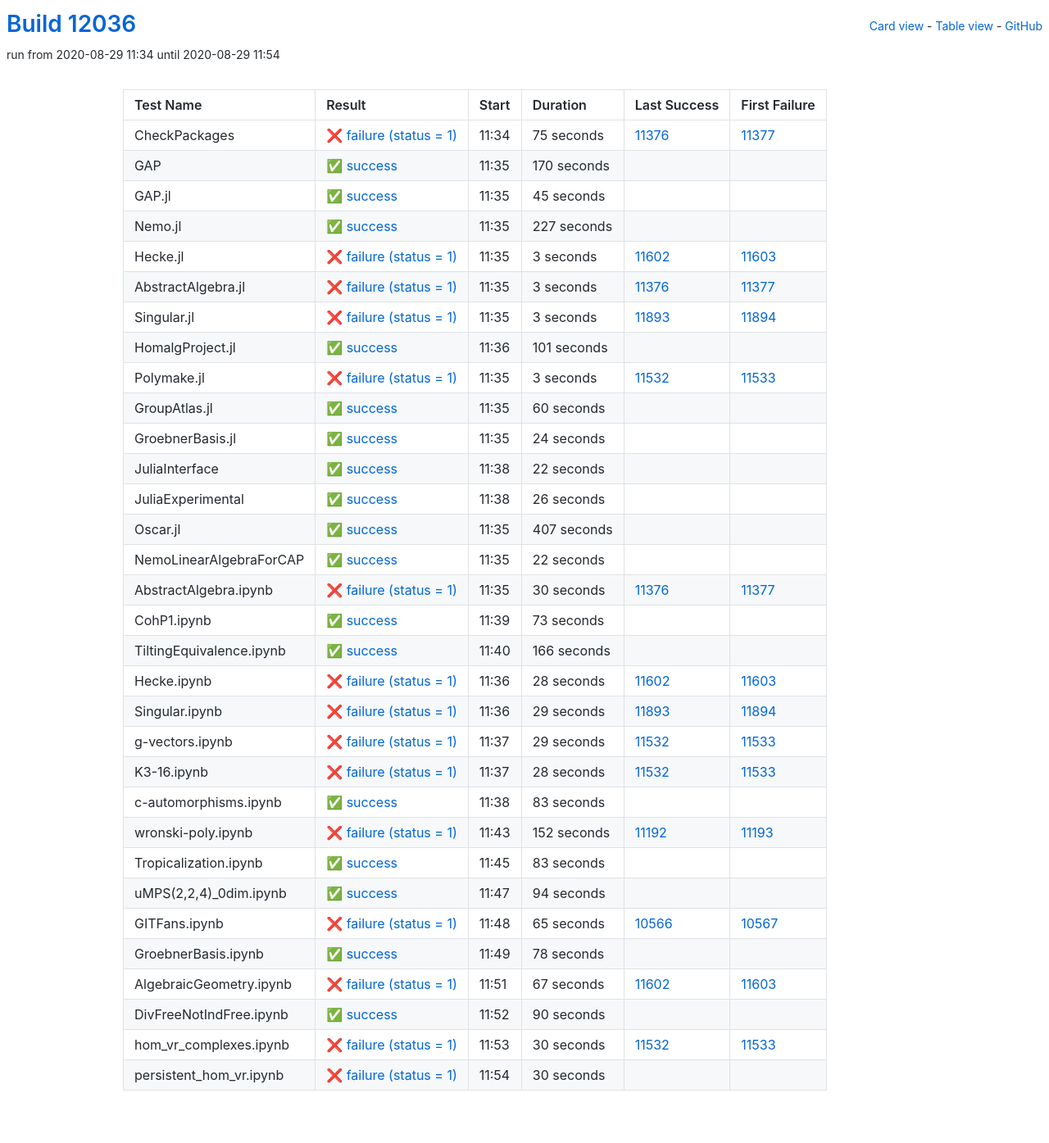
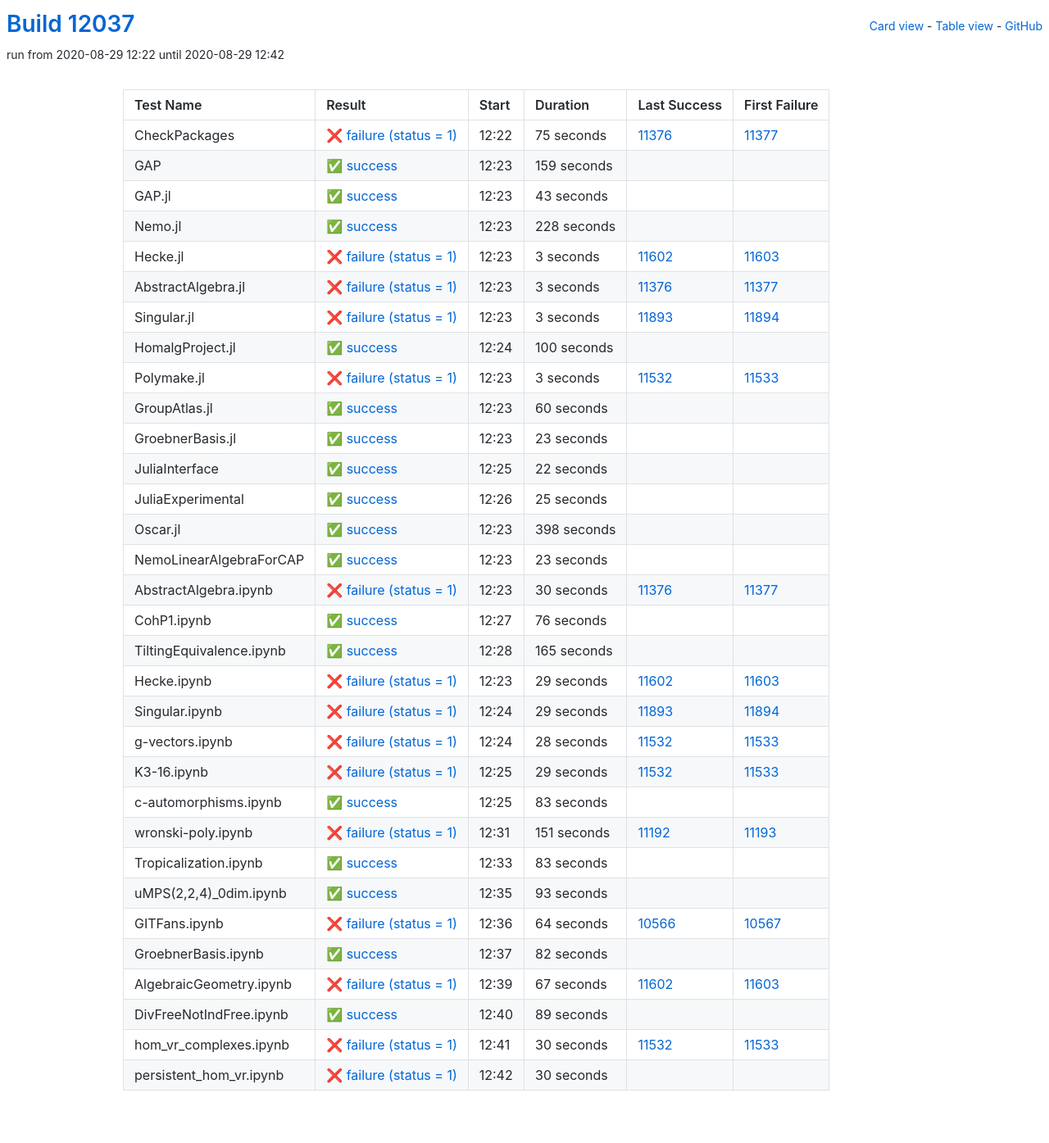
Before and after one commit to oscar-system/oscar-ci-status, a Jekyll site: the page built from table.html, in a window 1280 px wide. Shown: the whole page at 82% size. Built offline with Jekyll 4.4.1, drawn with Linux system fonts in a browser that asks for light colours.

Commit message:
Build #12037

```diff
--- a/_data/ci.yml
+++ b/_data/ci.yml
@@ -1,6 +1,6 @@
 ---
-build: 12036
-build_url: https://oscarci.mathematik.uni-kl.de/job/oscar/12036/
+build: 12037
+build_url: https://oscarci.mathematik.uni-kl.de/job/oscar/12037/
 job: oscar
 organization: oscar-system
 repo: oscar-ci-status
@@ -8,8 +8,8 @@
 tests:
 - name: CheckPackages
   id: checkpackages
-  log: https://oscarci.mathematik.uni-kl.de/job/oscar/12036/artifact/logs/build-12036/CheckPackages.log
-  start: 2020-08-29 11:34
+  log: https://oscarci.mathematik.uni-kl.de/job/oscar/12037/artifact/logs/build-12037/CheckPackages.log
+  start: 2020-08-29 12:22
   success: false
   exitcode: 1
   status: failure
@@ -20,44 +20,44 @@
   first_failure_url: https://oscarci.mathematik.uni-kl.de/job/oscar/11377/
 - name: GAP
   id: gap
-  log: https://oscarci.mathematik.uni-kl.de/job/oscar/12036/artifact/logs/build-12036/GAP.log
-  start: 2020-08-29 11:35
+  log: https://oscarci.mathematik.uni-kl.de/job/oscar/12037/artifact/logs/build-12037/GAP.log
+  start: 2020-08-29 12:23
   success: true
   exitcode: 0
   status: success
-  duration: 170
+  duration: 159
   last_success: false
   last_success_url:
   first_failure: false
   first_failure_url:
 - name: GAP.jl
   id: gap-jl
-  log: https://oscarci.mathematik.uni-kl.de/job/oscar/12036/artifact/logs/build-12036/GAP.jl.log
-  start: 2020-08-29 11:35
+  log: https://oscarci.mathematik.uni-kl.de/job/oscar/12037/artifact/logs/build-12037/GAP.jl.log
+  start: 2020-08-29 12:23
   success: true
   exitcode: 0
   status: success
-  duration: 45
+  duration: 43
   last_success: false
   last_success_url:
   first_failure: false
   first_failure_url:
 - name: Nemo.jl
   id: nemo-jl
-  log: https://oscarci.mathematik.uni-kl.de/job/oscar/12036/artifact/logs/build-12036/Nemo.jl.log
-  start: 2020-08-29 11:35
+  log: https://oscarci.mathematik.uni-kl.de/job/oscar/12037/artifact/logs/build-12037/Nemo.jl.log
+  start: 2020-08-29 12:23
   success: true
   exitcode: 0
   status: success
-  duration: 227
+  duration: 228
   last_success: false
   last_success_url:
   first_failure: false
   first_failure_url:
 - name: Hecke.jl
   id: hecke-jl
-  log: https://oscarci.mathematik.uni-kl.de/job/oscar/12036/artifact/logs/build-12036/Hecke.jl.log
-  start: 2020-08-29 11:35
+  log: https://oscarci.mathematik.uni-kl.de/job/oscar/12037/artifact/logs/build-12037/Hecke.jl.log
+  start: 2020-08-29 12:23
   success: false
   exitcode: 1
   status: failure
@@ -68,8 +68,8 @@
   first_failure_url: https://oscarci.mathematik.uni-kl.de/job/oscar/11603/
 - name: AbstractAlgebra.jl
   id: abstractalgebra-jl
-  log: https://oscarci.mathematik.uni-kl.de/job/oscar/12036/artifact/logs/build-12036/AbstractAlgebra.jl.log
-  start: 2020-08-29 11:35
+  log: https://oscarci.mathematik.uni-kl.de/job/oscar/12037/artifact/logs/build-12037/AbstractAlgebra.jl.log
+  start: 2020-08-29 12:23
   success: false
   exitcode: 1
   status: failure
@@ -80,8 +80,8 @@
   first_failure_url: https://oscarci.mathematik.uni-kl.de/job/oscar/11377/
 - name: Singular.jl
   id: singular-jl
-  log: https://oscarci.mathematik.uni-kl.de/job/oscar/12036/artifact/logs/build-12036/Singular.jl.log
-  start: 2020-08-29 11:35
+  log: https://oscarci.mathematik.uni-kl.de/job/oscar/12037/artifact/logs/build-12037/Singular.jl.log
+  start: 2020-08-29 12:23
   success: false
   exitcode: 1
   status: failure
@@ -92,20 +92,20 @@
   first_failure_url: https://oscarci.mathematik.uni-kl.de/job/oscar/11894/
 - name: HomalgProject.jl
   id: homalgproject-jl
-  log: https://oscarci.mathematik.uni-kl.de/job/oscar/12036/artifact/logs/build-12036/HomalgProject.jl.log
-  start: 2020-08-29 11:36
+  log: https://oscarci.mathematik.uni-kl.de/job/oscar/12037/artifact/logs/build-12037/HomalgProject.jl.log
+  start: 2020-08-29 12:24
   success: true
   exitcode: 0
   status: success
-  duration: 101
+  duration: 100
   last_success: false
   last_success_url:
   first_failure: false
   first_failure_url:
 - name: Polymake.jl
   id: polymake-jl
-  log: https://oscarci.mathematik.uni-kl.de/job/oscar/12036/artifact/logs/build-12036/Polymake.jl.log
-  start: 2020-08-29 11:35
+  log: https://oscarci.mathematik.uni-kl.de/job/oscar/12037/artifact/logs/build-12037/Polymake.jl.log
+  start: 2020-08-29 12:23
   success: false
   exitcode: 1
   status: failure
@@ -116,8 +116,8 @@
   first_failure_url: https://oscarci.mathematik.uni-kl.de/job/oscar/11533/
 - name: GroupAtlas.jl
   id: groupatlas-jl
-  log: https://oscarci.mathematik.uni-kl.de/job/oscar/12036/artifact/logs/build-12036/GroupAtlas.jl.log
-  start: 2020-08-29 11:35
+  log: https://oscarci.mathematik.uni-kl.de/job/oscar/12037/artifact/logs/build-12037/GroupAtlas.jl.log
+  start: 2020-08-29 12:23
   success: true
   exitcode: 0
   status: success
@@ -128,20 +128,20 @@
   first_failure_url:
 - name: GroebnerBasis.jl
   id: groebnerbasis-jl
-  log: https://oscarci.mathematik.uni-kl.de/job/oscar/12036/artifact/logs/build-12036/GroebnerBasis.jl.log
-  start: 2020-08-29 11:35
+  log: https://oscarci.mathematik.uni-kl.de/job/oscar/12037/artifact/logs/build-12037/GroebnerBasis.jl.log
+  start: 2020-08-29 12:23
   success: true
   exitcode: 0
   status: success
-  duration: 24
+  duration: 23
   last_success: false
   last_success_url:
   first_failure: false
   first_failure_url:
 - name: JuliaInterface
   id: juliainterface
-  log: https://oscarci.mathematik.uni-kl.de/job/oscar/12036/artifact/logs/build-12036/JuliaInterface.log
-  start: 2020-08-29 11:38
+  log: https://oscarci.mathematik.uni-kl.de/job/oscar/12037/artifact/logs/build-12037/JuliaInterface.log
+  start: 2020-08-29 12:25
   success: true
   exitcode: 0
   status: success
@@ -152,44 +152,44 @@
   first_failure_url:
 - name: JuliaExperimental
   id: juliaexperimental
-  log: https://oscarci.mathematik.uni-kl.de/job/oscar/12036/artifact/logs/build-12036/JuliaExperimental.log
-  start: 2020-08-29 11:38
+  log: https://oscarci.mathematik.uni-kl.de/job/oscar/12037/artifact/logs/build-12037/JuliaExperimental.log
+  start: 2020-08-29 12:26
   success: true
   exitcode: 0
   status: success
-  duration: 26
+  duration: 25
   last_success: false
   last_success_url:
   first_failure: false
   first_failure_url:
 - name: Oscar.jl
   id: oscar-jl
-  log: https://oscarci.mathematik.uni-kl.de/job/oscar/12036/artifact/logs/build-12036/Oscar.jl.log
-  start: 2020-08-29 11:35
+  log: https://oscarci.mathematik.uni-kl.de/job/oscar/12037/artifact/logs/build-12037/Oscar.jl.log
+  start: 2020-08-29 12:23
   success: true
   exitcode: 0
   status: success
-  duration: 407
+  duration: 398
   last_success: false
   last_success_url:
   first_failure: false
   first_failure_url:
 - name: NemoLinearAlgebraForCAP
   id: nemolinearalgebraforcap
-  log: https://oscarci.mathematik.uni-kl.de/job/oscar/12036/artifact/logs/build-12036/NemoLinearAlgebraForCAP.log
-  start: 2020-08-29 11:35
+  log: https://oscarci.mathematik.uni-kl.de/job/oscar/12037/artifact/logs/build-12037/NemoLinearAlgebraForCAP.log
+  start: 2020-08-29 12:23
   success: true
   exitcode: 0
   status: success
-  duration: 22
+  duration: 23
   last_success: false
   last_success_url:
   first_failure: false
   first_failure_url:
 - name: AbstractAlgebra.ipynb
   id: abstractalgebra-ipynb
-  log: https://oscarci.mathematik.uni-kl.de/job/oscar/12036/artifact/logs/build-12036/AbstractAlgebra.ipynb.log
-  start: 2020-08-29 11:35
+  log: https://oscarci.mathematik.uni-kl.de/job/oscar/12037/artifact/logs/build-12037/AbstractAlgebra.ipynb.log
+  start: 2020-08-29 12:23
   success: false
   exitcode: 1
   status: failure
@@ -200,44 +200,44 @@
   first_failure_url: https://oscarci.mathematik.uni-kl.de/job/oscar/11377/
 - name: CohP1.ipynb
   id: cohp1-ipynb
-  log: https://oscarci.mathematik.uni-kl.de/job/oscar/12036/artifact/logs/build-12036/CohP1.ipynb.log
-  start: 2020-08-29 11:39
+  log: https://oscarci.mathematik.uni-kl.de/job/oscar/12037/artifact/logs/build-12037/CohP1.ipynb.log
+  start: 2020-08-29 12:27
   success: true
   exitcode: 0
   status: success
-  duration: 73
+  duration: 76
   last_success: false
   last_success_url:
   first_failure: false
   first_failure_url:
 - name: TiltingEquivalence.ipynb
   id: tiltingequivalence-ipynb
-  log: https://oscarci.mathematik.uni-kl.de/job/oscar/12036/artifact/logs/build-12036/TiltingEquivalence.ipynb.log
-  start: 2020-08-29 11:40
+  log: https://oscarci.mathematik.uni-kl.de/job/oscar/12037/artifact/logs/build-12037/TiltingEquivalence.ipynb.log
+  start: 2020-08-29 12:28
   success: true
   exitcode: 0
   status: success
-  duration: 166
+  duration: 165
   last_success: false
   last_success_url:
   first_failure: false
   first_failure_url:
 - name: Hecke.ipynb
   id: hecke-ipynb
-  log: https://oscarci.mathematik.uni-kl.de/job/oscar/12036/artifact/logs/build-12036/Hecke.ipynb.log
-  start: 2020-08-29 11:36
+  log: https://oscarci.mathematik.uni-kl.de/job/oscar/12037/artifact/logs/build-12037/Hecke.ipynb.log
+  start: 2020-08-29 12:23
   success: false
   exitcode: 1
   status: failure
-  duration: 28
+  duration: 29
   last_success: 11602
   last_success_url: https://oscarci.mathematik.uni-kl.de/job/oscar/11602/
   first_failure: 11603
   first_failure_url: https://oscarci.mathematik.uni-kl.de/job/oscar/11603/
 - name: Singular.ipynb
   id: singular-ipynb
-  log: https://oscarci.mathematik.uni-kl.de/job/oscar/12036/artifact/logs/build-12036/Singular.ipynb.log
-  start: 2020-08-29 11:36
+  log: https://oscarci.mathematik.uni-kl.de/job/oscar/12037/artifact/logs/build-12037/Singular.ipynb.log
+  start: 2020-08-29 12:24
   success: false
   exitcode: 1
   status: failure
@@ -248,8 +248,20 @@
   first_failure_url: https://oscarci.mathematik.uni-kl.de/job/oscar/11894/
 - name: g-vectors.ipynb
   id: g-vectors-ipynb
-  log: https://oscarci.mathematik.uni-kl.de/job/oscar/12036/artifact/logs/build-12036/g-vectors.ipynb.log
-  start: 2020-08-29 11:37
+  log: https://oscarci.mathematik.uni-kl.de/job/oscar/12037/artifact/logs/build-12037/g-vectors.ipynb.log
+  start: 2020-08-29 12:24
+  success: false
+  exitcode: 1
+  status: failure
+  duration: 28
+  last_success: 11532
+  last_success_url: https://oscarci.mathematik.uni-kl.de/job/oscar/11532/
+  first_failure: 11533
+  first_failure_url: https://oscarci.mathematik.uni-kl.de/job/oscar/11533/
+- name: K3-16.ipynb
+  id: k3-16-ipynb
+  log: https://oscarci.mathematik.uni-kl.de/job/oscar/12037/artifact/logs/build-12037/K3-16.ipynb.log
+  start: 2020-08-29 12:25
   success: false
   exitcode: 1
   status: failure
@@ -258,22 +270,10 @@
   last_success_url: https://oscarci.mathematik.uni-kl.de/job/oscar/11532/
   first_failure: 11533
   first_failure_url: https://oscarci.mathematik.uni-kl.de/job/oscar/11533/
-- name: K3-16.ipynb
-  id: k3-16-ipynb
-  log: https://oscarci.mathematik.uni-kl.de/job/oscar/12036/artifact/logs/build-12036/K3-16.ipynb.log
-  start: 2020-08-29 11:37
-  success: false
-  exitcode: 1
-  status: failure
-  duration: 28
-  last_success: 11532
-  last_success_url: https://oscarci.mathematik.uni-kl.de/job/oscar/11532/
-  first_failure: 11533
-  first_failure_url: https://oscarci.mathematik.uni-kl.de/job/oscar/11533/
 - name: c-automorphisms.ipynb
   id: c-automorphisms-ipynb
-  log: https://oscarci.mathematik.uni-kl.de/job/oscar/12036/artifact/logs/build-12036/c-automorphisms.ipynb.log
-  start: 2020-08-29 11:38
+  log: https://oscarci.mathematik.uni-kl.de/job/oscar/12037/artifact/logs/build-12037/c-automorphisms.ipynb.log
+  start: 2020-08-29 12:25
   success: true
   exitcode: 0
   status: success
@@ -284,20 +284,20 @@
   first_failure_url:
 - name: wronski-poly.ipynb
   id: wronski-poly-ipynb
-  log: https://oscarci.mathematik.uni-kl.de/job/oscar/12036/artifact/logs/build-12036/wronski-poly.ipynb.log
-  start: 2020-08-29 11:43
+  log: https://oscarci.mathematik.uni-kl.de/job/oscar/12037/artifact/logs/build-12037/wronski-poly.ipynb.log
+  start: 2020-08-29 12:31
   success: false
   exitcode: 1
   status: failure
-  duration: 152
+  duration: 151
   last_success: 11192
   last_success_url: https://oscarci.mathematik.uni-kl.de/job/oscar/11192/
   first_failure: 11193
   first_failure_url: https://oscarci.mathematik.uni-kl.de/job/oscar/11193/
 - name: Tropicalization.ipynb
   id: tropicalization-ipynb
-  log: https://oscarci.mathematik.uni-kl.de/job/oscar/12036/artifact/logs/build-12036/Tropicalization.ipynb.log
-  start: 2020-08-29 11:45
+  log: https://oscarci.mathematik.uni-kl.de/job/oscar/12037/artifact/logs/build-12037/Tropicalization.ipynb.log
+  start: 2020-08-29 12:33
   success: true
   exitcode: 0
   status: success
@@ -308,44 +308,44 @@
   first_failure_url:
 - name: uMPS(2,2,4)_0dim.ipynb
   id: umps-2-2-4-0dim-ipynb
-  log: https://oscarci.mathematik.uni-kl.de/job/oscar/12036/artifact/logs/build-12036/uMPS-2-2-4-_0dim.ipynb.log
-  start: 2020-08-29 11:47
+  log: https://oscarci.mathematik.uni-kl.de/job/oscar/12037/artifact/logs/build-12037/uMPS-2-2-4-_0dim.ipynb.log
+  start: 2020-08-29 12:35
   success: true
   exitcode: 0
   status: success
-  duration: 94
+  duration: 93
   last_success: false
   last_success_url:
   first_failure: false
   first_failure_url:
 - name: GITFans.ipynb
   id: gitfans-ipynb
-  log: https://oscarci.mathematik.uni-kl.de/job/oscar/12036/artifact/logs/build-12036/GITFans.ipynb.log
-  start: 2020-08-29 11:48
+  log: https://oscarci.mathematik.uni-kl.de/job/oscar/12037/artifact/logs/build-12037/GITFans.ipynb.log
+  start: 2020-08-29 12:36
   success: false
   exitcode: 1
   status: failure
-  duration: 65
+  duration: 64
   last_success: 10566
   last_success_url: https://oscarci.mathematik.uni-kl.de/job/oscar/10566/
   first_failure: 10567
   first_failure_url: https://oscarci.mathematik.uni-kl.de/job/oscar/10567/
 - name: GroebnerBasis.ipynb
   id: groebnerbasis-ipynb
-  log: https://oscarci.mathematik.uni-kl.de/job/oscar/12036/artifact/logs/build-12036/GroebnerBasis.ipynb.log
-  start: 2020-08-29 11:49
+  log: https://oscarci.mathematik.uni-kl.de/job/oscar/12037/artifact/logs/build-12037/GroebnerBasis.ipynb.log
+  start: 2020-08-29 12:37
   success: true
   exitcode: 0
   status: success
-  duration: 78
+  duration: 82
   last_success: false
   last_success_url:
   first_failure: false
   first_failure_url:
 - name: AlgebraicGeometry.ipynb
   id: algebraicgeometry-ipynb
-  log: https://oscarci.mathematik.uni-kl.de/job/oscar/12036/artifact/logs/build-12036/AlgebraicGeometry.ipynb.log
-  start: 2020-08-29 11:51
+  log: https://oscarci.mathematik.uni-kl.de/job/oscar/12037/artifact/logs/build-12037/AlgebraicGeometry.ipynb.log
+  start: 2020-08-29 12:39
   success: false
   exitcode: 1
   status: failure
@@ -356,20 +356,20 @@
   first_failure_url: https://oscarci.mathematik.uni-kl.de/job/oscar/11603/
 - name: DivFreeNotIndFree.ipynb
   id: divfreenotindfree-ipynb
-  log: https://oscarci.mathematik.uni-kl.de/job/oscar/12036/artifact/logs/build-12036/DivFreeNotIndFree.ipynb.log
-  start: 2020-08-29 11:52
+  log: https://oscarci.mathematik.uni-kl.de/job/oscar/12037/artifact/logs/build-12037/DivFreeNotIndFree.ipynb.log
+  start: 2020-08-29 12:40
   success: true
   exitcode: 0
   status: success
-  duration: 90
+  duration: 89
   last_success: false
   last_success_url:
   first_failure: false
   first_failure_url:
 - name: hom_vr_complexes.ipynb
   id: hom-vr-complexes-ipynb
-  log: https://oscarci.mathematik.uni-kl.de/job/oscar/12036/artifact/logs/build-12036/hom_vr_complexes.ipynb.log
-  start: 2020-08-29 11:53
+  log: https://oscarci.mathematik.uni-kl.de/job/oscar/12037/artifact/logs/build-12037/hom_vr_complexes.ipynb.log
+  start: 2020-08-29 12:41
   success: false
   exitcode: 1
   status: failure
@@ -380,8 +380,8 @@
   first_failure_url: https://oscarci.mathematik.uni-kl.de/job/oscar/11533/
 - name: persistent_hom_vr.ipynb
   id: persistent-hom-vr-ipynb
-  log: https://oscarci.mathematik.uni-kl.de/job/oscar/12036/artifact/logs/build-12036/persistent_hom_vr.ipynb.log
-  start: 2020-08-29 11:54
+  log: https://oscarci.mathematik.uni-kl.de/job/oscar/12037/artifact/logs/build-12037/persistent_hom_vr.ipynb.log
+  start: 2020-08-29 12:42
   success: false
   exitcode: 1
   status: failure
```
Also changed, not shown: README.md.
